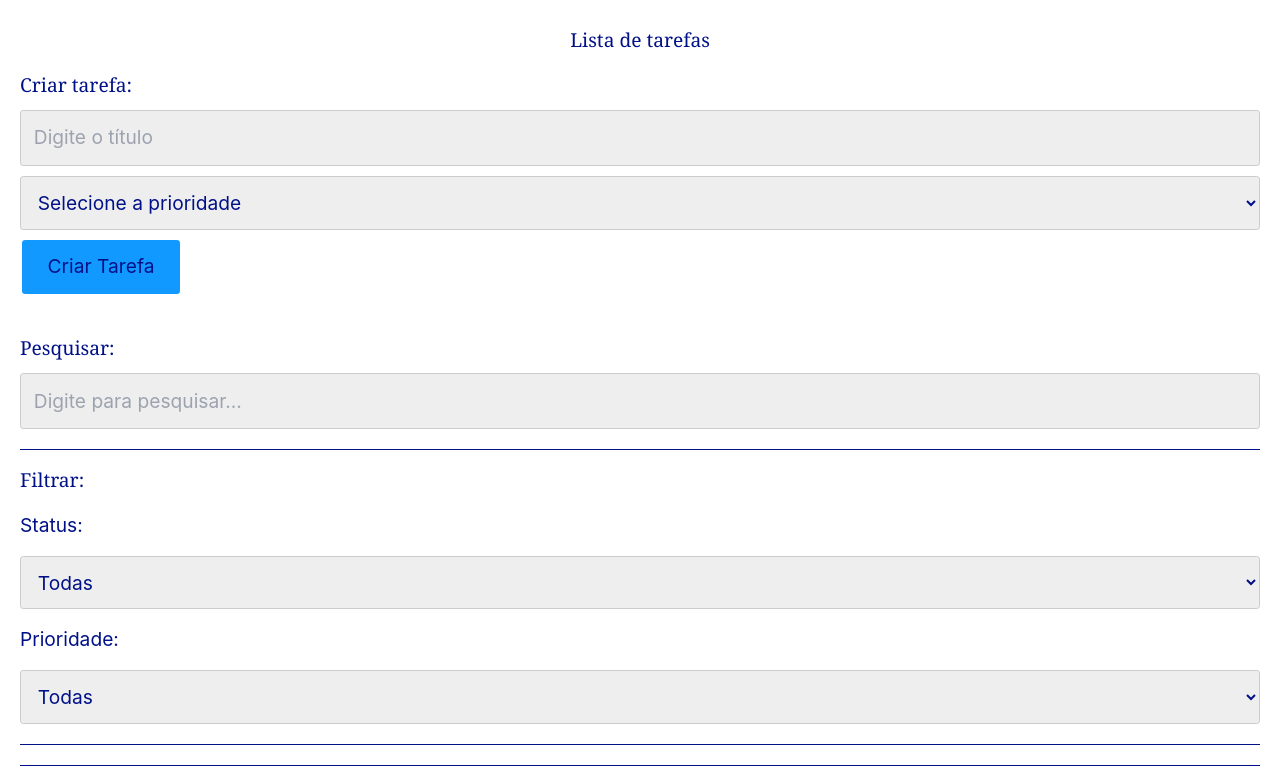
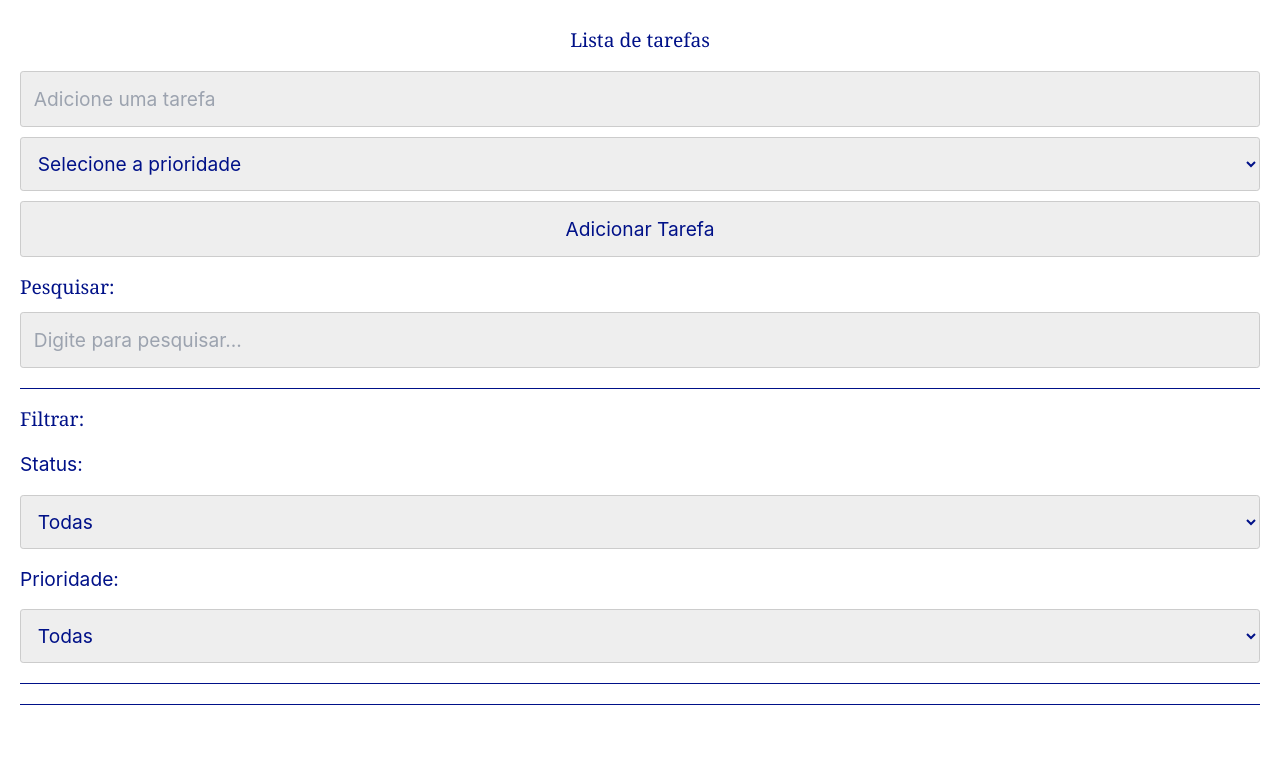
Before and after one commit to brunoo85/listaTarefas, a React (Vite) app: page / in a window 1280 px wide. Shown: the top 784 px of the page. Built offline with nearby package versions, Linux system fonts and the light colour scheme.

Commit message:
fix: excluindo bibliotecas desnecessarias

```diff
--- a/package.json
+++ b/package.json
@@ -12,7 +12,8 @@
   "dependencies": {
     "@heroicons/react": "^2.2.0",
     "react": "^18.3.1",
-    "react-dom": "^18.3.1"
+    "react-dom": "^18.3.1",
+    "react-hook-form": "^7.54.2"
   },
   "devDependencies": {
     "@eslint/js": "^9.17.0",
--- a/src/components/TodoForm.jsx
+++ b/src/components/TodoForm.jsx
@@ -1,33 +1,43 @@
-import React from 'react'
+import React from 'react';
+import { useForm } from 'react-hook-form';
 
-const TodoForm = ({addTodo}) => {
-  const [value, setValue] = React.useState("");
-  const [prioridade, setPrioridade] = React.useState("");
+const TodoForm = ({ addTodo }) => {
+  const { register, handleSubmit, formState: { errors }, reset } = useForm({
+    defaultValues: {
+      text: '',
+      prior: '',
+    }
+  });
 
-  const handleSubmit = (e) =>{
-    e.preventDefault();
-    if(!value || !prioridade) return;
-    addTodo(value,prioridade);
-   setPrioridade("");
-   setValue("");
-  }
+  const onSubmit = (data) => {
+    addTodo(data.text, data.prior);
+    reset();
+  };
 
   return (
-    <div className='todo-form'>
-      <h2>Criar tarefa:</h2>
-      <form onSubmit={handleSubmit}>
-          <input type="text" placeholder='Digite o título' value={value} onChange={(e) => setValue(e.target.value)} />
-          <select value={prioridade} onChange={(e) => setPrioridade(e.target.value)}>
-               <option disabled value="">Selecione a prioridade</option>
+    <form onSubmit={handleSubmit(onSubmit)}>
+      <input
+        placeholder="Adicione uma tarefa"
+        {...register("text", { required: "Título é necessário" })}
+        aria-invalid={errors.text ? "true" : "false"}
+      />
+      {errors.text && <p role="alert">{errors.text.message}</p>}
+
+      <select
+        {...register("prior", { required: "Prioridade é necessária" })}
+        aria-invalid={errors.prior ? "true" : "false"}
+      >
+        <option disabled value="" >Selecione a prioridade</option>
         <option value="Urgente">Urgente</option>
         <option value="Alta">Alta</option>
         <option value="Média">Média</option>
         <option value="Baixa">Baixa</option>
       </select>
-          <button type="submit">Criar Tarefa</button>
+      {errors.prior && <p role="alert">{errors.prior.message}</p>}
+
+      <input  className='bg-red-600' type="submit" value="Adicionar Tarefa"/>
     </form>
-    </div>
-  )
-}
+  );
+};
 
 export default TodoForm;
```
Also changed, not shown: 1 other file (tests, documents, lock files or other folders). Lines whose indentation alone changed are shown as unchanged.
